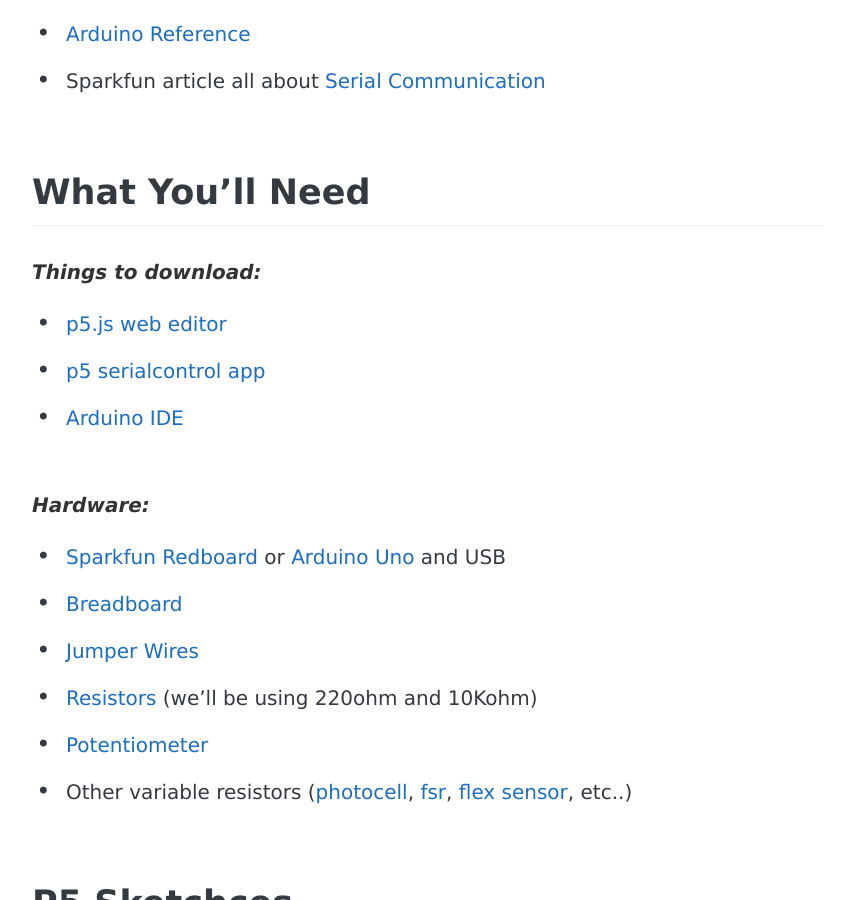
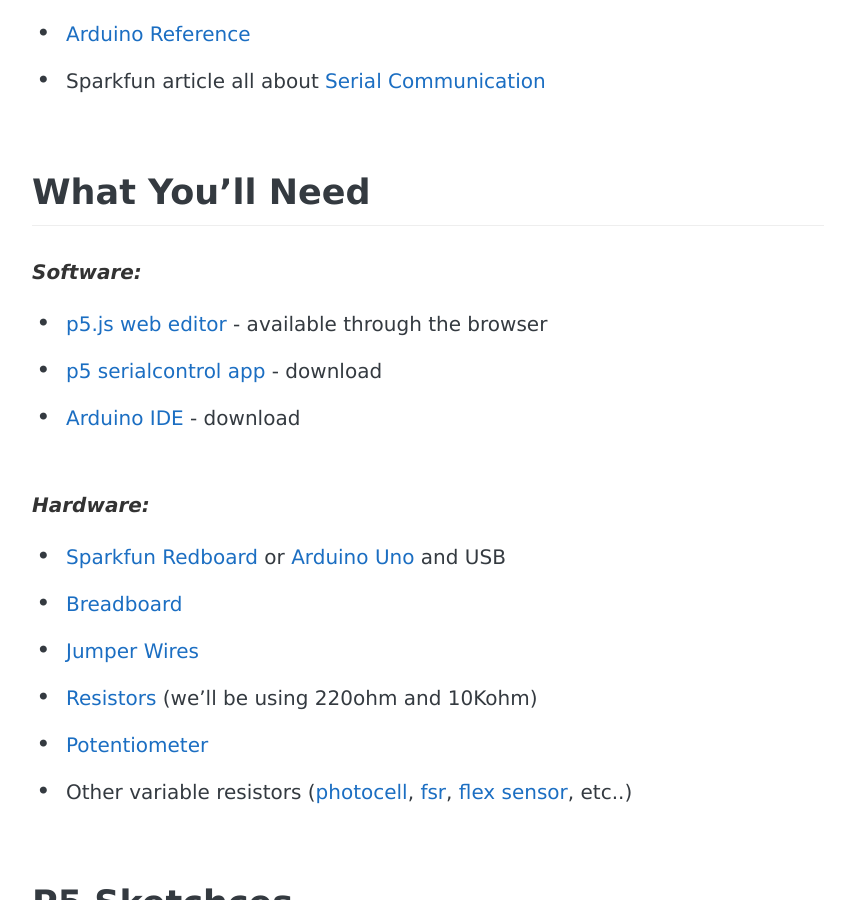
Before and after one commit to coloringchaos/creative-tech-workshops, a Jekyll site: the page built from _posts/2018-02-15-p5.md, in a window 1280 px wide and 900 px high, scrolled down 1346 px. Shown: the whole window, without its empty margins (212-1067 px from the left). Built offline with Jekyll 4.4.1, drawn with Linux system fonts in a browser that asks for light colours; some web fonts are replaced.

Commit message:
date change

```diff
--- a/_posts/2018-02-15-p5.md
+++ b/_posts/2018-02-15-p5.md
@@ -25,10 +25,10 @@
 + Sparkfun article all about [Serial Communication](https://learn.sparkfun.com/tutorials/serial-communication)
 
 ## What You'll Need
-***Things to download:***
-+ [p5.js web editor](http://alpha.editor.p5js.org)
-+ [p5 serialcontrol app](https://github.com/vanevery/p5.serialcontrol/releases)
-+ [Arduino IDE](https://www.arduino.cc/en/Main/Software)
+***Software:***
++ [p5.js web editor](http://alpha.editor.p5js.org) - available through the browser
++ [p5 serialcontrol app](https://github.com/vanevery/p5.serialcontrol/releases) - download
++ [Arduino IDE](https://www.arduino.cc/en/Main/Software) - download
 
 <br>
 ***Hardware:***
```
